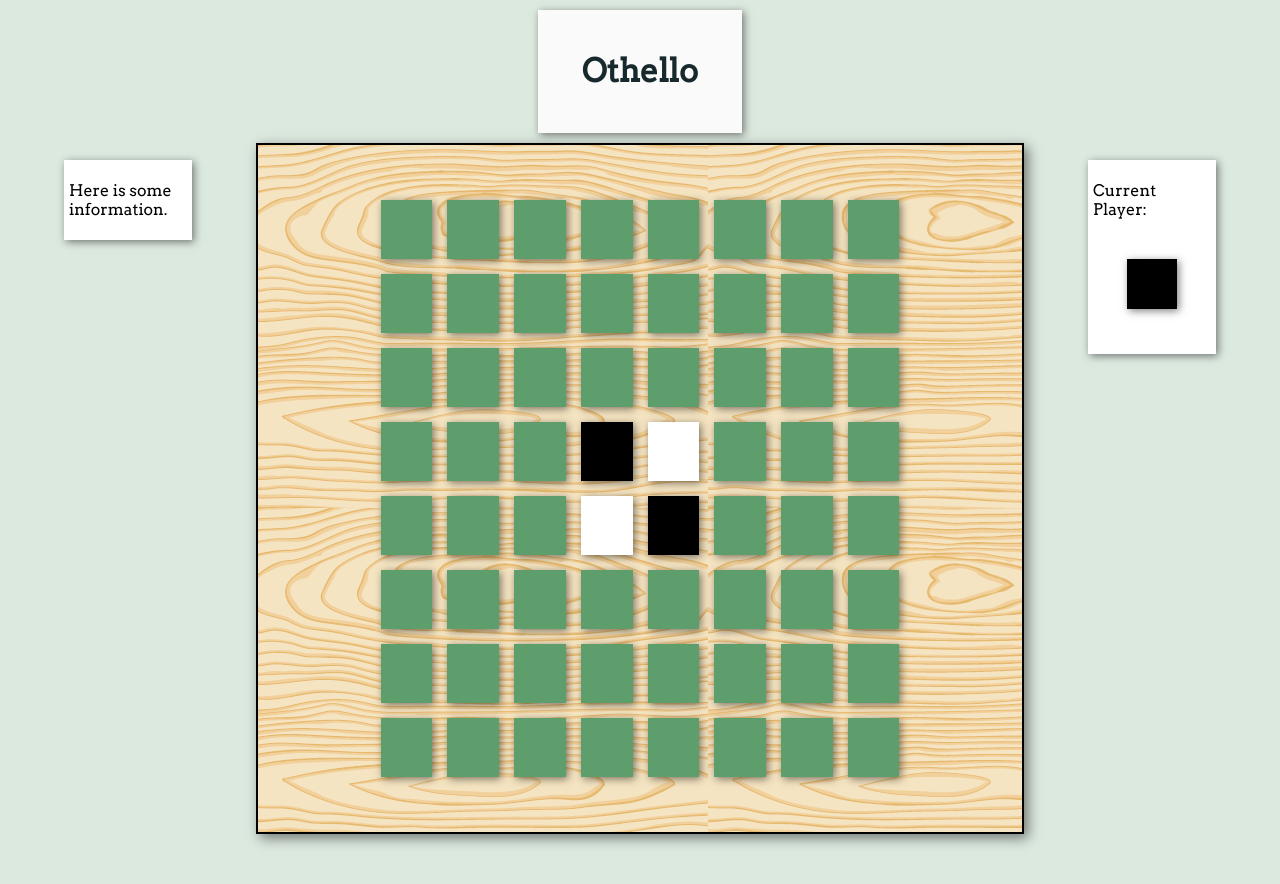
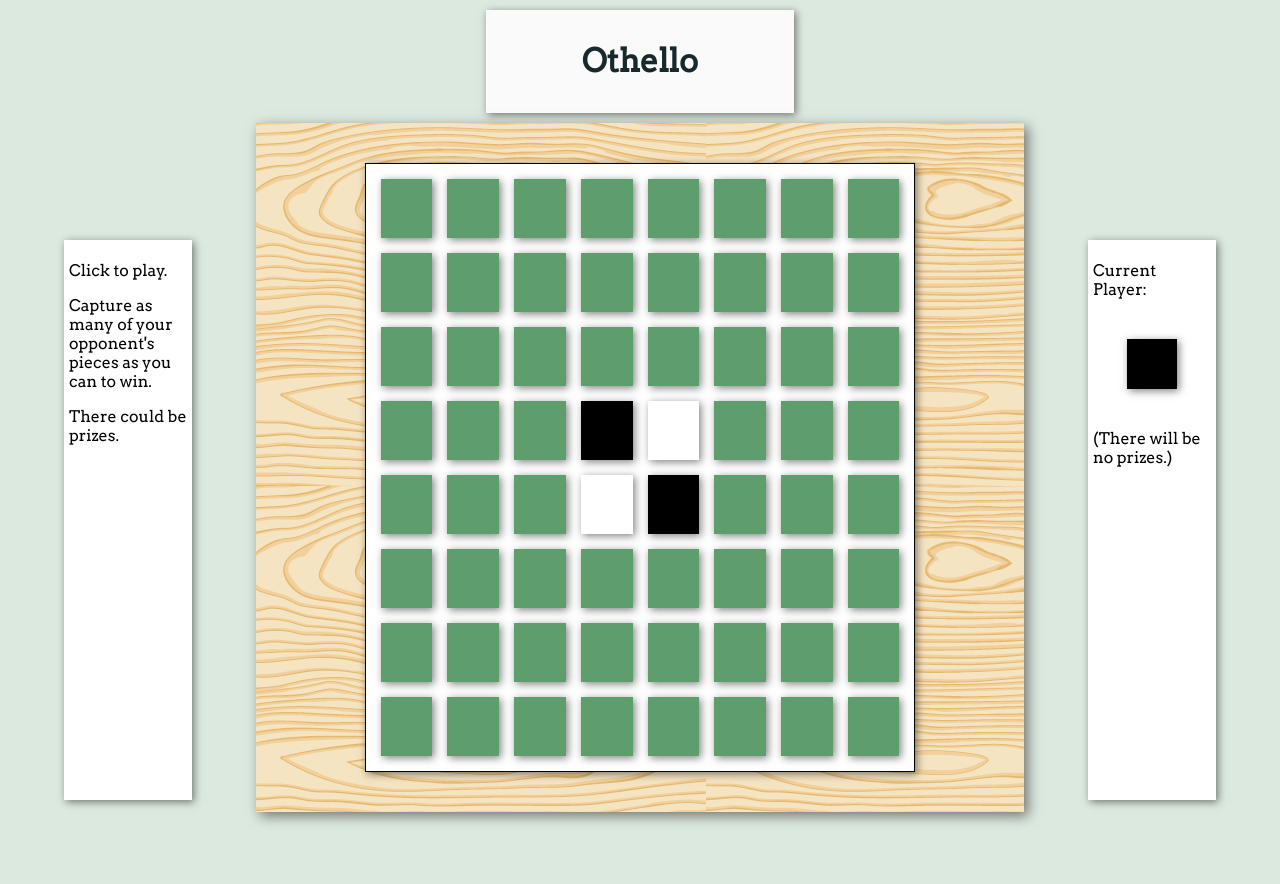
Before and after one commit to rwck/rwck.github.io, a plain HTML site: page index.html in a window 1280 px wide. After the commit the page ends 862 px from the top, so only its background shows below. Drawn offline with nearby package versions, Linux system fonts and the light colour scheme.

Commit message:
made some changes - things are working up to a point

```diff
--- a/css/styles.css
+++ b/css/styles.css
@@ -21,13 +21,11 @@
 
 .title {
   color: f9faf9;
-  padding: 20px;
+  padding: 10px;
   box-shadow: 2px 2px 8px 0px rgba(0,0,0,0.50);
-  width: 20%;
+  width: 30%;
   margin: 10px auto;
-  background-color: #f9faf9
-
-
+  background-color: #f9faf9;
 }
 
 h1 {
@@ -40,7 +38,7 @@
   width: 60vw;
   margin: auto;
   background-image: url("../images/wood.png");
-  border: 2px solid black;
+  /*border: 2px solid black;*/
   box-shadow: 4px 4px 12px 0px rgba(0,0,0,0.50);
   position: relative;
   padding: 40px;
@@ -57,9 +55,17 @@
 }
 
 
+table {
+  border: 1px solid black;
+  background-color: white;
+  box-shadow: 2px 2px 8px 0px rgba(0,0,0,0.50);
+
+}
+
 .injectTable {
   opacity: 1;
   z-index: 1;
+  /*border: 1px solid black;*/
 }
 
 .cell {
@@ -71,19 +77,19 @@
 
 .white {
   background-color: white;
-  transition: background-color 0.5s ease-in;
+  transition: background-color 0.2s ease-in;
 
 }
 
 .black {
   background-color: black;
-  transition: background-color 0.5s ease-in;
+  transition: background-color 0.2s ease-in;
 
 }
 
 .green {
   background-color: #5E9D6C;
-  transition: background-color 0.5s ease-in;
+  transition: background-color 0.2s ease-in;
 }
 
 tr {
@@ -150,7 +156,7 @@
   border: 1px solid black;
   box-shadow: 2px 2px 8px 0px rgba(0,0,0,0.50);
   /*float: right;*/
-  transition: background-color 0.25s ease-in-out 2s;
+  transition: background-color 0.22s ease-in-out 0.5s;
   margin: 40px auto;
 
 }
@@ -159,7 +165,8 @@
 .playerBox {
   position: absolute;
   width: 10%;
-  top: 20%;
+  min-height: 70%;
+  top: 30%;
   left: 85%;
   background-color: white;
   padding: 5px;
@@ -171,9 +178,10 @@
 .infobox {
   background-color: white;
   width: 10%;
+  min-height: 70%;
   padding: 5px;
   position: absolute;
-  top: 20%;
+  top: 30%;
   right: 85%;
   box-shadow: 2px 2px 8px 0px rgba(0,0,0,0.50);
 }
@@ -181,7 +189,7 @@
 
 .button-pressed {
   box-shadow: none;
-  transition-duration: 0.2s;
+  /*transition-duration: 0.2s;*/
 }
 
 .clearfix:after {
--- a/index.html
+++ b/index.html
@@ -36,9 +36,14 @@
     <div style"position:relative">
         <div class="infobox">
           <p>
-            Here is some information.
+            Click to play.
           </p>
-
+          <p>
+            Capture as many of your opponent's pieces as you can to win.
+          </p>
+          <p>
+            There could be prizes.
+          </p>
         </div>
 
 
@@ -48,6 +53,11 @@
           </p>
           <div class="currentPlayerIndicator animation-target">
 
+          </div>
+          <div>
+            <p>
+              (There will be no prizes.)
+            </p>
           </div>
         </div>
       </div>
--- a/js/onclick.js
+++ b/js/onclick.js
@@ -3,7 +3,7 @@
   $("td").click(function() {
     $("td").mousedown(function() {
       var myID = this.id;
-      clickShadow(myID);
+      // clickShadow(myID);
       // CLICK();
       var myID = this.id;
       // alert(myID);
@@ -86,7 +86,7 @@
       // alert("That is a valid move!!!" + id);
       valid = true;
     } else {
-      alert("That is not a valid move" + id);
+      // alert("That is not a valid move" + id);
     }
   }
   if (player === "white") {
@@ -94,7 +94,7 @@
       // alert("That is a valid move!!!" + id);
       valid = true;
     } else {
-      alert("That is not a valid move" + id);
+      // alert("That is not a valid move" + id);
     }
   }
   if (valid) {
```
